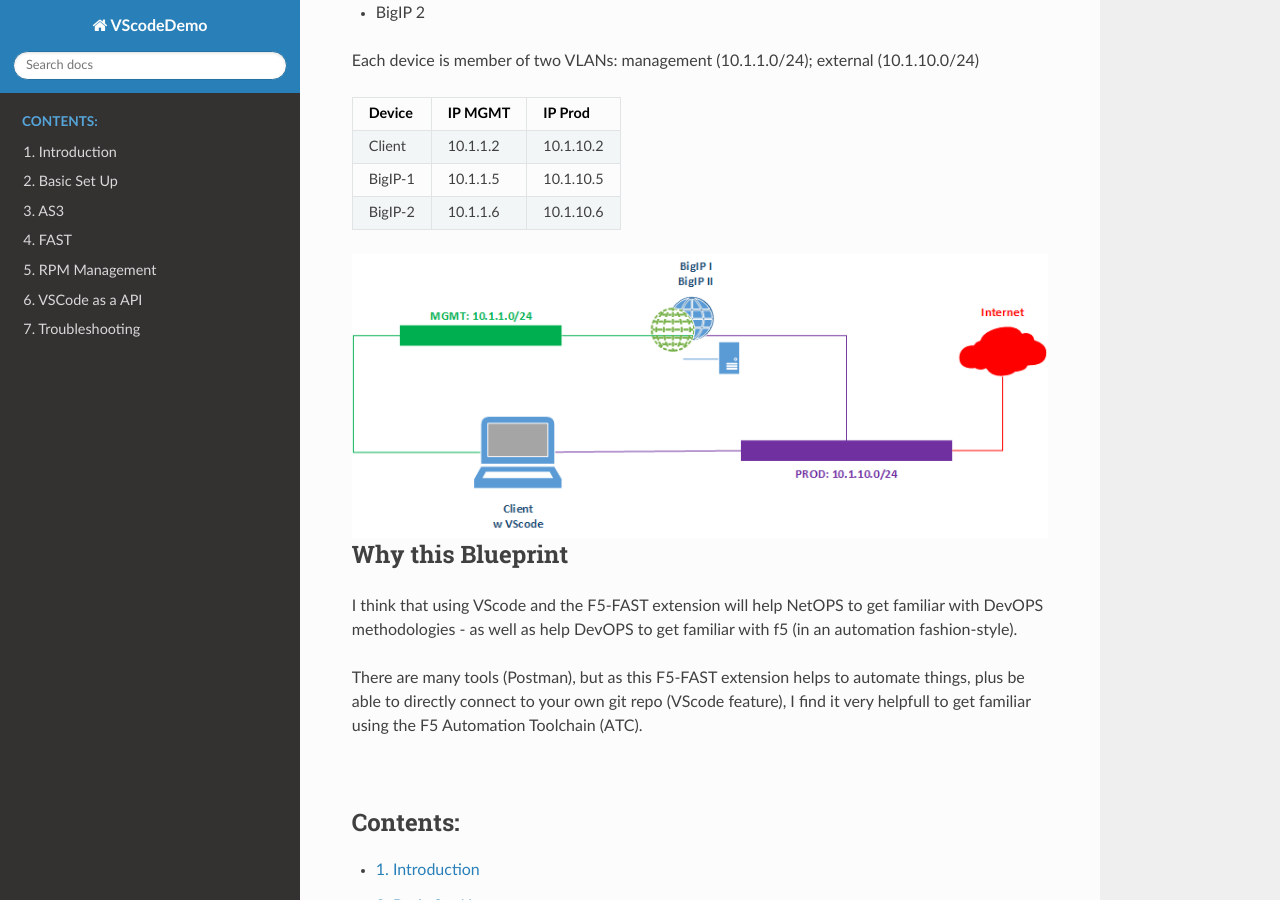
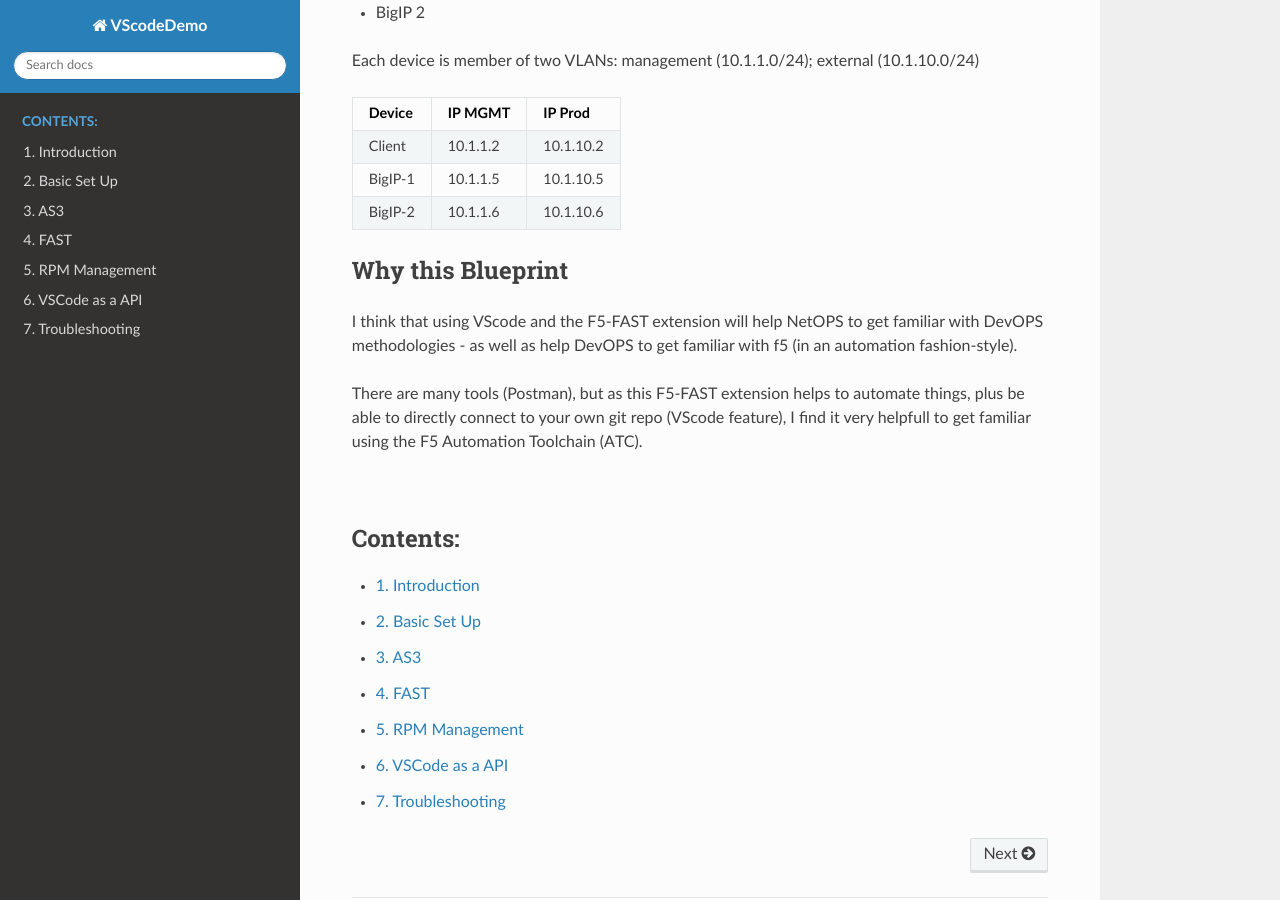
Before and after one commit to de1chk1nd/VScodeDemo, a Sphinx documentation site: the page built from docs/source/index.rst, in a window 1280 px wide and 900 px high, scrolled down 700 px. Built offline with Sphinx 7.4.7 and the Read the Docs theme 2.0.0, drawn with Linux system fonts in a browser that asks for light colours.

Commit message:
20201022-1

```diff
--- a/docs/source/index.rst
+++ b/docs/source/index.rst
@@ -44,10 +44,7 @@
 
 
 
-.. image:: images/lab-design.png
-   :width: 700
-   :alt: Lab Overview
-   :align: center
+
 
 
 
```
